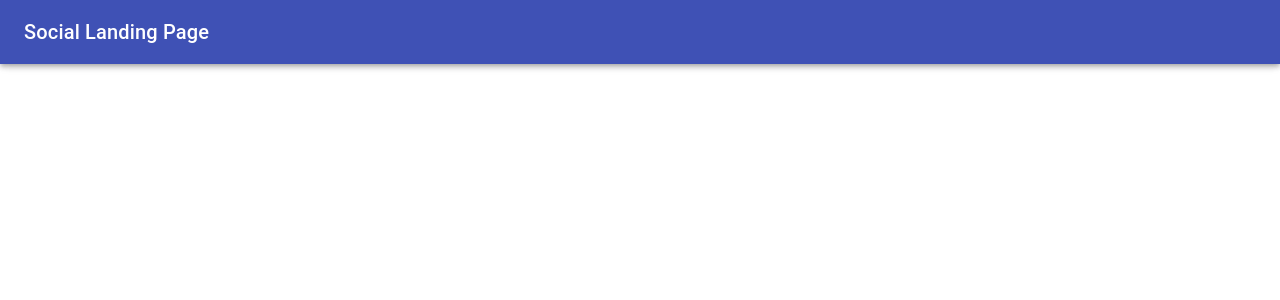
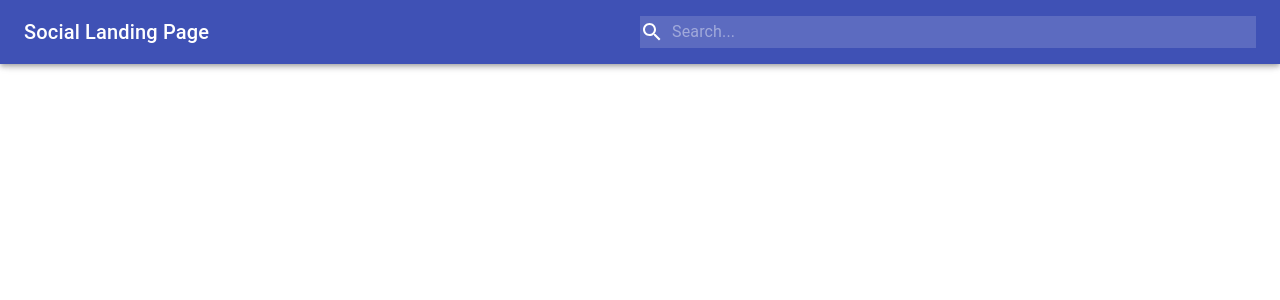
Before and after one commit to snowleopardAlexa/queen-social-landing-page-mui, a React (Create React App) app: page / in a window 1280 px wide. Shown: the top 300 px of the page. Built offline with nearby package versions, Linux system fonts and the light colour scheme.

Commit message:
add search and input and style them

```diff
--- a/src/components/Navbar.jsx
+++ b/src/components/Navbar.jsx
@@ -1,7 +1,11 @@
-import { makeStyles, AppBar, Toolbar, Typography } from "@material-ui/core";
-
+import { makeStyles, AppBar, Toolbar, Typography, InputBase, alpha } from "@material-ui/core";
+import { Search } from "@material-ui/icons";
 
 const useStyles = makeStyles((theme) => ({
+  toolbar: {
+      display: "flex",
+      justifyContent: "space-between",
+  },
   logoLg: {
       display: "none",
       [theme.breakpoints.up("sm")]: {
@@ -14,6 +18,20 @@ const useStyles = makeStyles((theme) => ({
           display: "none",
         },
      },
+     search: {
+         display: "flex",
+         alignItems: "center",
+         backgroundColor: alpha(theme.palette.common.white, 0.15),
+         '&:hover': {
+             backgroundColor: alpha(theme.palette.common.white, 0.25),
+         },
+         borderRadius: theme.shape.borderRaius,
+         width: "50%",
+     },
+     input: {
+         color: "white",
+         marginLeft: theme.spacing(1),
+     }
 }));
 
 function Navbar() {
@@ -22,13 +40,21 @@ function Navbar() {
 
   return (
     <AppBar>
-        <Toolbar>
+        <Toolbar className={classes.toolbar}>
             <Typography variant="h6" className={classes.logoLg}>
                Social Landing Page
             </Typography>
             <Typography variant="h6" className={classes.logoSm}>
                Social Page
             </Typography>
+            <div className={classes.search}>
+                <Search />
+                <InputBase
+                  placeholder="Search..."
+                  className={classes.input}
+                />
+            </div>
+
         </Toolbar>
     </AppBar>
   );
```
